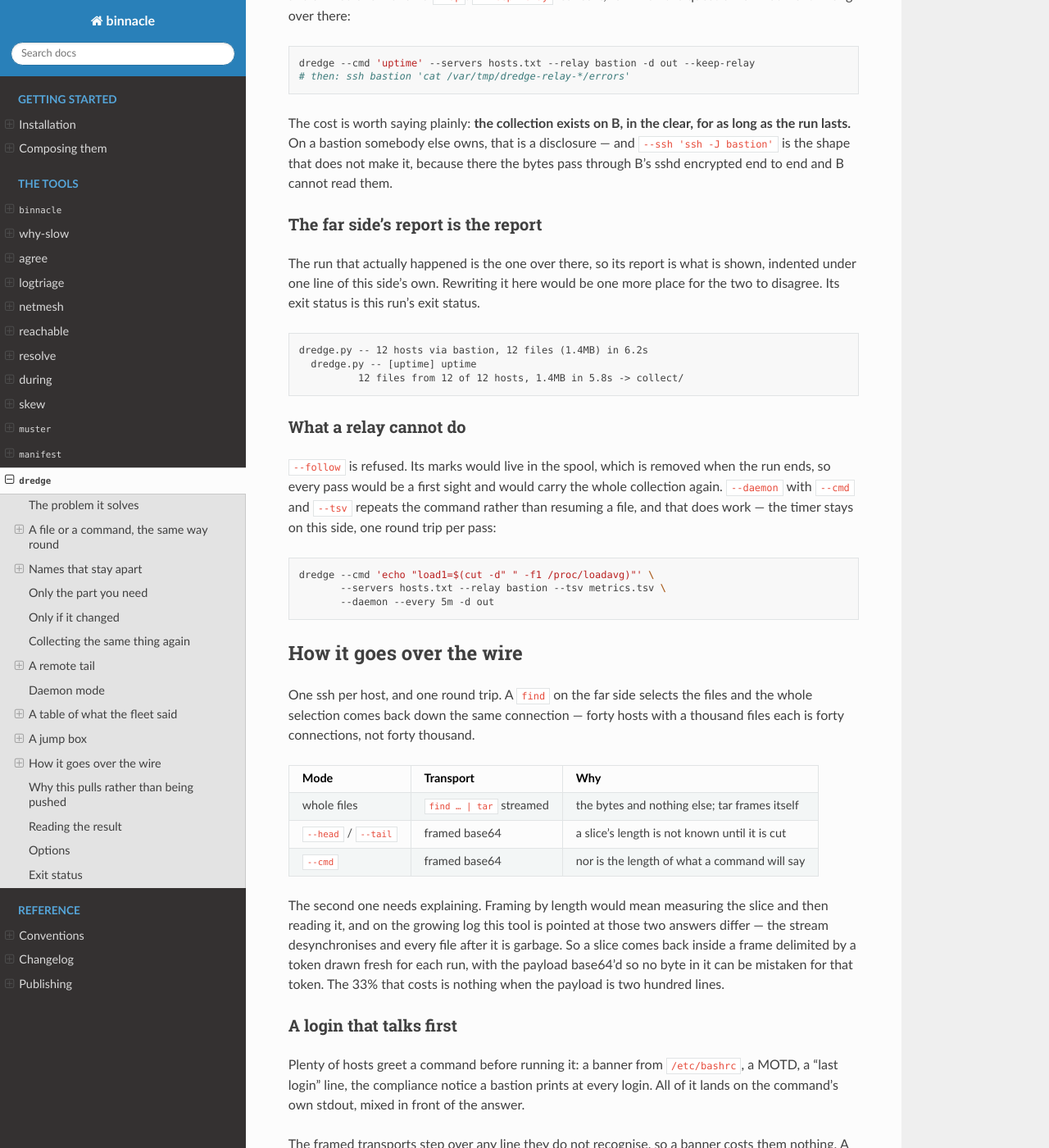
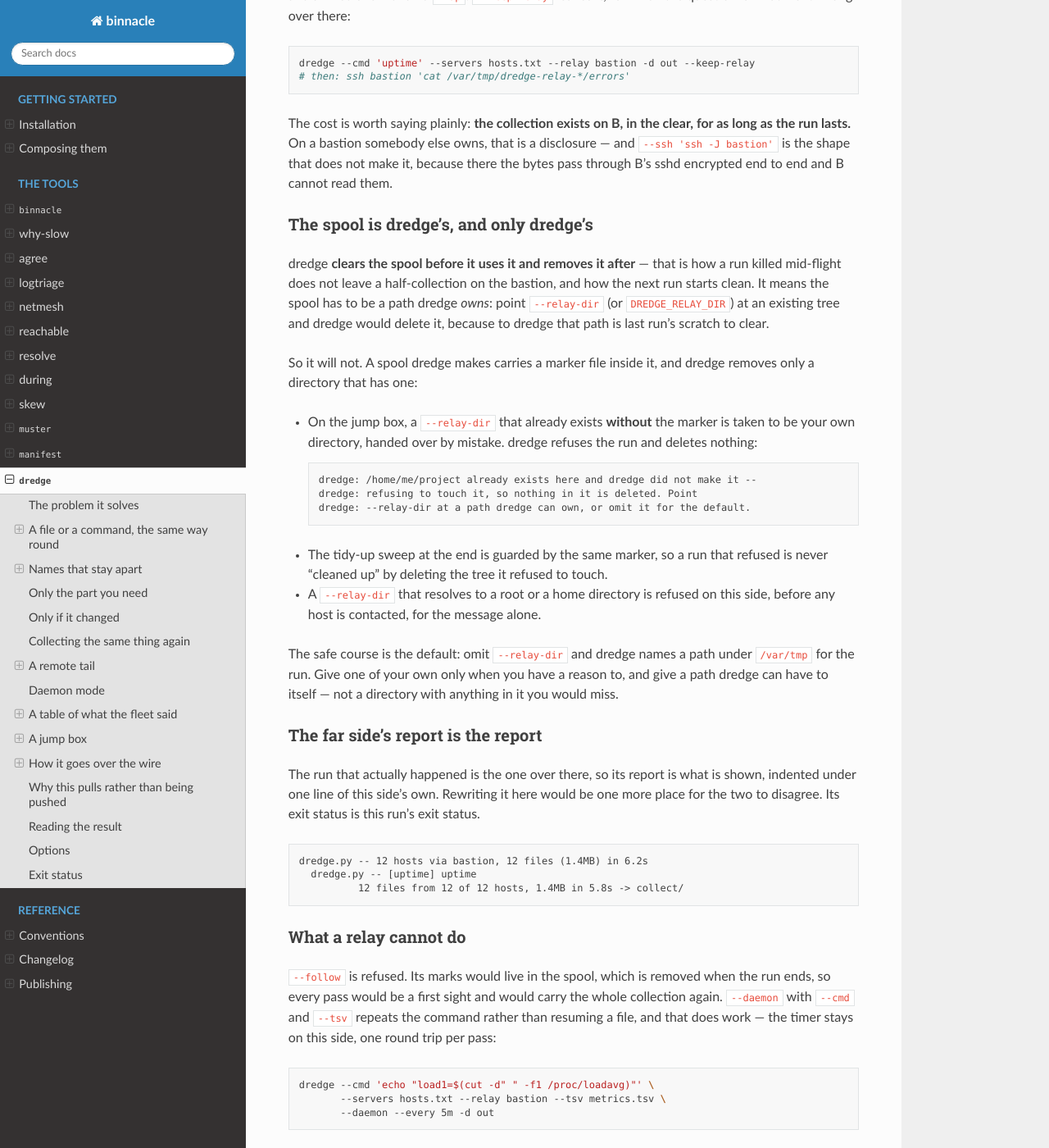
Before and after one commit to MartinGallagher-code/binnacle, a Sphinx documentation site: the page built from docs/tools/dredge.md, in a window 1280 px wide and 1400 px high, scrolled down 12986 px. Shown: the whole window at 82% size. Built offline with Sphinx 7.4.7 and the Read the Docs theme 3.1.0, drawn with Linux system fonts in a browser that asks for light colours.

Commit message:
dredge: never rm -rf a --relay-dir dredge did not create
The relay spool is scratch dredge clears before use and removes after,
so a run killed mid-flight leaves no half-collection on the bastion.
Nothing checked that the path was actually dredge's: a --relay-dir (or
DREDGE_RELAY_DIR) pointed at an existing tree was rm -rf'd on the jump
box before the run even started -- and swept again at the end. Point it
at a working directory by mistake and the directory was gone, with no
prompt and no way back.

A spool dredge makes now carries a marker file inside it, and dredge
removes only a directory that has one:

  * On the jump box, a --relay-dir that already exists without the marker
    is taken to be the caller's own directory, handed over by mistake.
    The run is refused and nothing in it is deleted.
  * The end-of-run sweep is guarded by the same marker, so a run that
    refused to touch a directory is never tidied away by deleting it.
  * A --relay-dir that resolves to a root or a home is refused on this
    side, before a single host is contacted, for the message alone.

A genuine leftover spool -- marker inside -- is still cleared and reused
as before, so --keep-relay and a named, reused spool keep working.

Three tests cover it against the fake-ssh harness: a populated directory
handed to --relay-dir survives untouched and the run is refused; a real
dredge spool is still cleared and collects; and a root or home relay-dir
is refused before any host is contacted.

Co-Authored-By: Claude Opus 4.8 <noreply@anthropic.com>
Claude-Session: https://claude.ai/code/session_01LYg8eiYZKyjMfqXjfy9NnK

````diff
--- a/docs/tools/dredge.md
+++ b/docs/tools/dredge.md
@@ -657,6 +657,38 @@ disclosure — and `--ssh 'ssh -J bastion'` is the shape that does not make it,
 because there the bytes pass through B's sshd encrypted end to end and B cannot
 read them.
 
+### The spool is dredge's, and only dredge's
+
+dredge **clears the spool before it uses it and removes it after** — that is
+how a run killed mid-flight does not leave a half-collection on the bastion,
+and how the next run starts clean. It means the spool has to be a path dredge
+*owns*: point `--relay-dir` (or `DREDGE_RELAY_DIR`) at an existing tree and
+dredge would delete it, because to dredge that path is last run's scratch to
+clear.
+
+So it will not. A spool dredge makes carries a marker file inside it, and
+dredge removes only a directory that has one:
+
+- On the jump box, a `--relay-dir` that already exists **without** the marker
+  is taken to be your own directory, handed over by mistake. dredge refuses
+  the run and deletes nothing:
+
+  ```text
+  dredge: /home/me/project already exists here and dredge did not make it --
+  dredge: refusing to touch it, so nothing in it is deleted. Point
+  dredge: --relay-dir at a path dredge can own, or omit it for the default.
+  ```
+
+- The tidy-up sweep at the end is guarded by the same marker, so a run that
+  refused is never "cleaned up" by deleting the tree it refused to touch.
+- A `--relay-dir` that resolves to a root or a home directory is refused on
+  this side, before any host is contacted, for the message alone.
+
+The safe course is the default: omit `--relay-dir` and dredge names a path
+under `/var/tmp` for the run. Give one of your own only when you have a reason
+to, and give a path dredge can have to itself — not a directory with anything
+in it you would miss.
+
 ### The far side's report is the report
 
 The run that actually happened is the one over there, so its report is what is
````
Also changed, not shown: CHANGELOG.md (+18 -0 lines), 2 other files.
